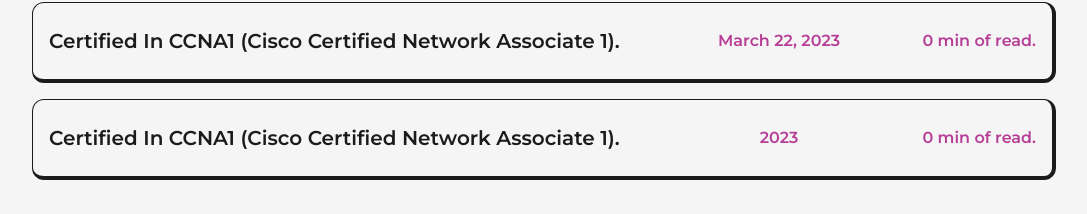
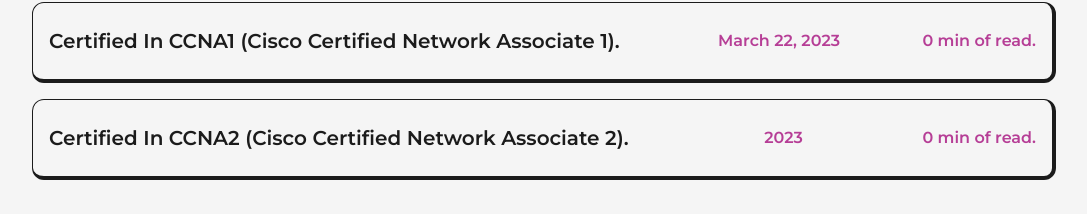
Before and after one commit to mayssam22/portfolio, a Next.js app: page /articles in a window 1280 px wide. Shown: the part 912-1126 px from the top of the page, without its empty margins (96-1183 px from the left). Built offline with nearby package versions, Linux system fonts and the light colour scheme.

Commit message:
first commit

```diff
--- a/src/pages/articles.js
+++ b/src/pages/articles.js
@@ -83,7 +83,7 @@
                     />
                     <Article
                       title={modi==="en" ?
-                      "Certified in CCNA1 (Cisco Certified Network Associate 1)." :
+                      "Certified in CCNA2 (Cisco Certified Network Associate 2)." :
                       "Certifié en CCNA2 (Cisco Certified Network Associate 2)."}
                       date={modi==="en" ? "2023" : "2023"}
                     />
```
